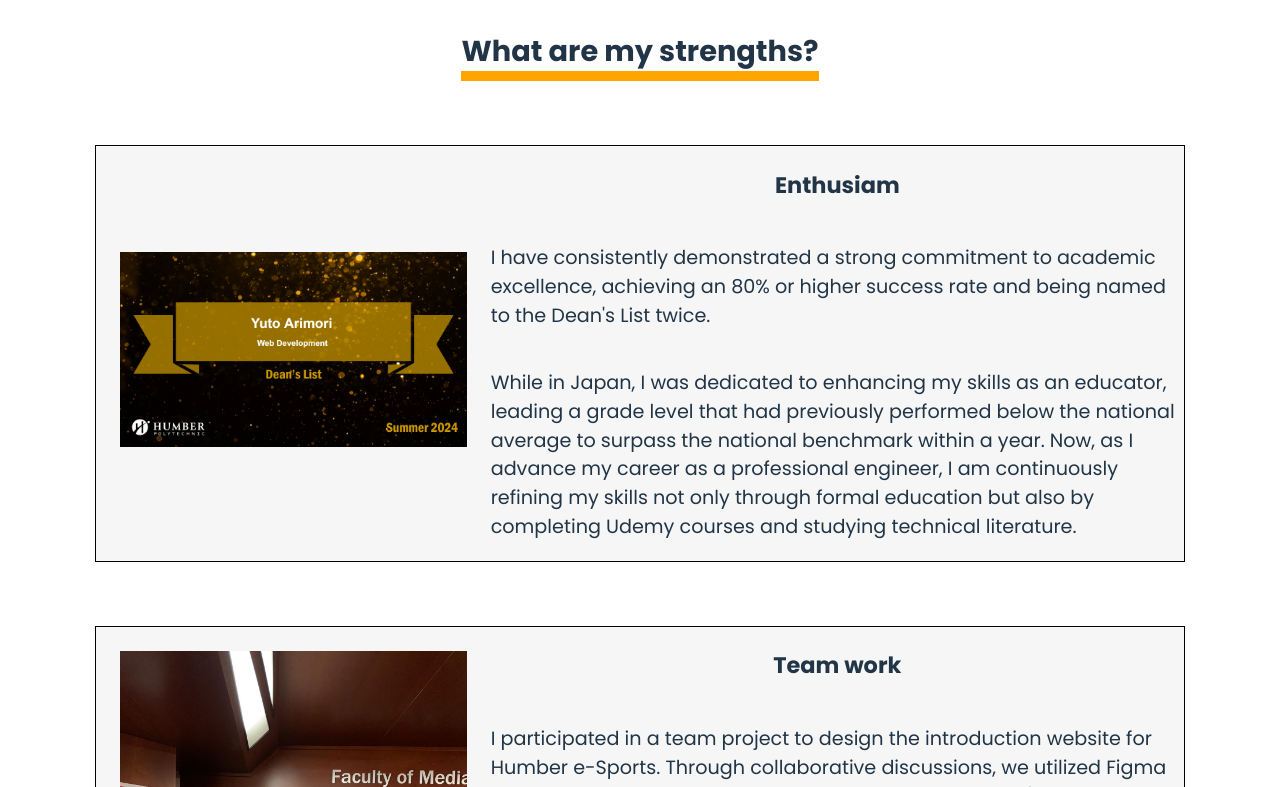
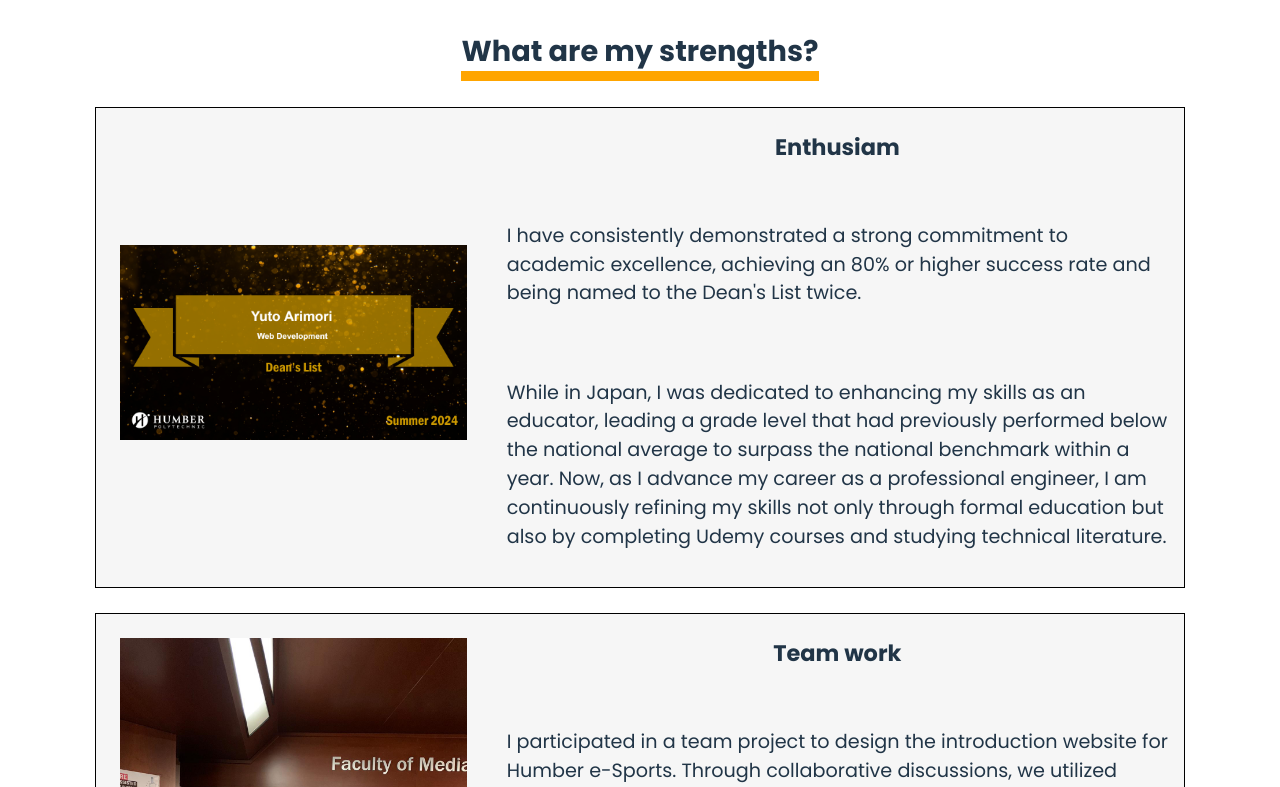
Before and after one commit to Yuto-A2/myPortfolio, a React (Vite) app in the folder portfolio/frontend/: page / in a window 1280 px wide. Shown: the part 1533-2320 px from the top of the page. Built offline with nearby package versions, Linux system fonts and the light colour scheme; no server answers.

Commit message:
⚡️ fixed the box colour when it is dark mode.

```diff
--- a/portfolio/frontend/src/components/Home.css
+++ b/portfolio/frontend/src/components/Home.css
@@ -523,7 +523,8 @@ body {
 
 @media (prefers-color-scheme: dark) {
     .aboutExplain {
-        color: #333;
+        color: white;
+        background-color: #444;
     }
 }
 
--- a/portfolio/frontend/src/components/Studied/Studied.css
+++ b/portfolio/frontend/src/components/Studied/Studied.css
@@ -21,16 +21,21 @@
 .studyContainer {
     display: flex;
     border: 1px solid black;
-    margin: 5% auto;
+    margin: 2% auto;
     background-color: #f6f6f6;
     animation: fadeIn 1.5s 1s forwards;
     opacity: 0;
     width: 85%;
 }
 
+.studiedContent p {
+    padding: 16px;
+}
+
 @media (prefers-color-scheme: dark) {
     .studiedContent {
-        color: #333;
+        color: white;
+        background-color: #444;
     }
 }
 
```
